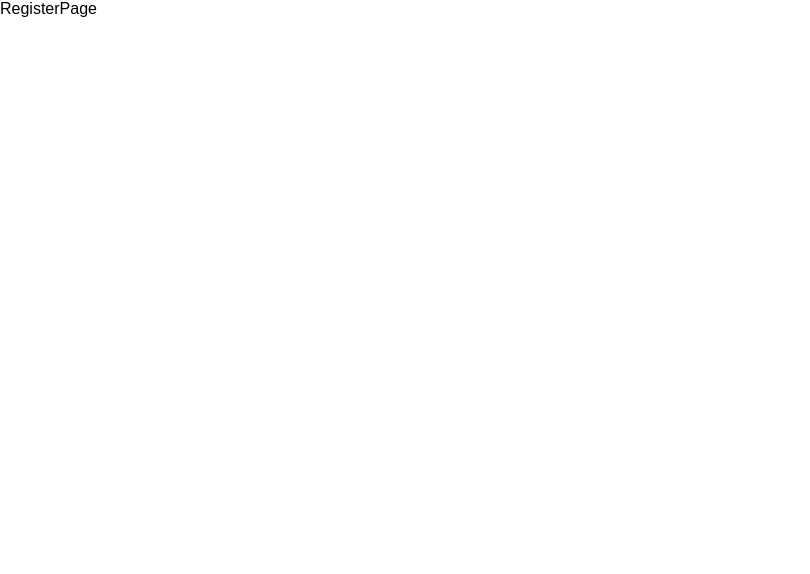
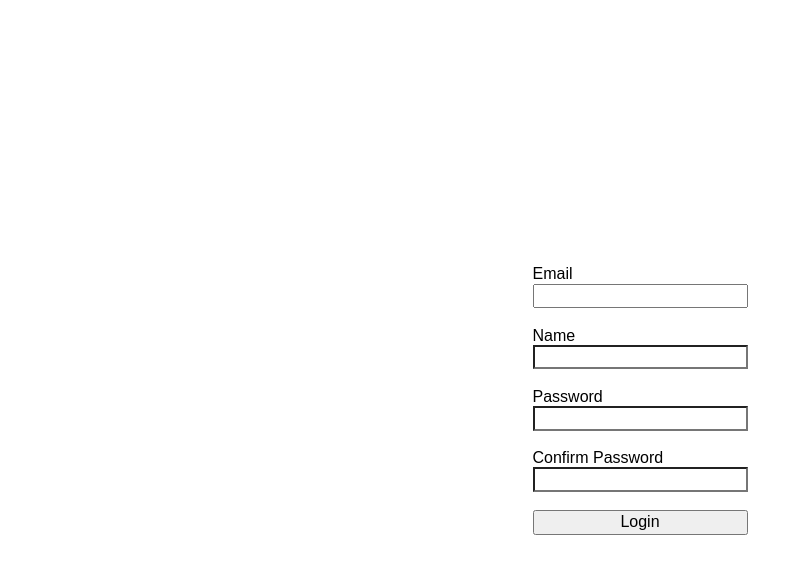
Before and after one commit to KimByul1225/react_nodejs_study, a React (Create React App) app in the folder client/: page /register in a window 1280 px wide. Shown: the top 574 px of the page, without its empty margins (0-810 px from the left). Built offline with nearby package versions, Linux system fonts and the light colour scheme.

Commit message:
회원가입 기능

```diff
--- a/client/src/_actions/types.js
+++ b/client/src/_actions/types.js
@@ -1 +1,2 @@
 export const LOGIN_USER = "login_user";
+export const REGISTER_USER = "register_user"
--- a/client/src/_actions/user_action.js
+++ b/client/src/_actions/user_action.js
@@ -1,6 +1,7 @@
 import axios from 'axios';
 import {
-    LOGIN_USER
+    LOGIN_USER,
+    REGISTER_USER
 } from './types';
 
 export function loginUser(dataTosubmit) {
@@ -12,3 +13,13 @@ export function loginUser(dataTosubmit) {
             payload: request
         }
 }
+
+export function registerUser(dataTosubmit) {
+        const request = axios.post('/api/user/register', dataTosubmit)
+            .then(response =>  response.data )
+
+        return {
+            type: REGISTER_USER,
+            payload: request
+        }
+}
--- a/client/src/_reducer/user_reducer.js
+++ b/client/src/_reducer/user_reducer.js
@@ -1,5 +1,5 @@
 import {
-    LOGIN_USER
+    LOGIN_USER, REGISTER_USER
 } from '../_actions/types';
 
 export default function (state={}, action){
@@ -7,6 +7,9 @@ export default function (state={}, action){
         case LOGIN_USER:
              return {...state, loginSuccess: action.payload}
             break;
+        case REGISTER_USER:
+             return {...state, register: action.payload}
+            break;
         default:
             return state;
     }
--- a/client/src/components/views/RegisterPage/RegisterPage.js
+++ b/client/src/components/views/RegisterPage/RegisterPage.js
@@ -1,8 +1,94 @@
-import React from 'react'
+import React, { useState } from 'react';
+import { useDispatch } from 'react-redux';
+import { useNavigate } from 'react-router-dom';
+import { registerUser } from '../../../_actions/user_action';
+
 
 function RegisterPage() {
+    const dispatch = useDispatch();
+    const navigate = useNavigate();
+    const [email, setEmail] = useState("");
+    const [name, setName] = useState("");
+    const [password, sePassword] = useState("");
+    const [confirmpassword, setConfirmpassword] = useState("");
+
+    const onEmailHandler = (e) => {
+        setEmail(e.currentTarget.value);
+    }
+    const onNamelHandler = (e) => {
+        setName(e.currentTarget.value);
+    }
+    const onPasswordHandler = (e) => {
+        sePassword(e.currentTarget.value);
+    }
+    const onConfirmPasswordHandler = (e) => {
+        setConfirmpassword(e.currentTarget.value);
+    }
+    const onSubmitHandler = (e) => {
+        e.preventDefault();
+        console.log(email);
+        console.log(password);
+
+        if(password !== confirmpassword){
+            return alert('비밀번호와 비밀번호 확인은 같아야 합니다.')
+        }
+
+        let body = {
+            email: email,
+            name: name,
+            password: password,
+        }
+        dispatch(registerUser(body))
+            .then(response => {
+                    if(response.payload.success){
+                        navigate('/login');
+                    }else{
+                        alert('erroe');
+                    }
+                }
+
+            )
+    }
+
   return (
-    <div>RegisterPage</div>
+    <div style={{display: 'flex', justifyContent:'center', alignItems: 'center', width: '100%', height: '100vh'}}>
+        <form
+            style={{display: 'flex', flexDirection: 'column'}}
+            onSubmit={onSubmitHandler}
+        >
+            <label>Email</label>
+            <input
+                type="email"
+                value={email}
+                onChange={onEmailHandler}
+            />
+            <br/>
+            <label>Name</label>
+            <input
+                type="text"
+                value={name}
+                onChange={onNamelHandler}
+            />
+            <br/>
+
+            <label>Password</label>
+            <input
+                type="password"
+                value={password}
+                onChange={onPasswordHandler}
+            />
+            <br/>
+            <label>Confirm Password</label>
+            <input
+                type="password"
+                value={confirmpassword}
+                onChange={onConfirmPasswordHandler}
+            />
+            <br/>
+            <button type="submit">Login</button>
+
+        </form>
+    </div>
   )
 }
 
```
